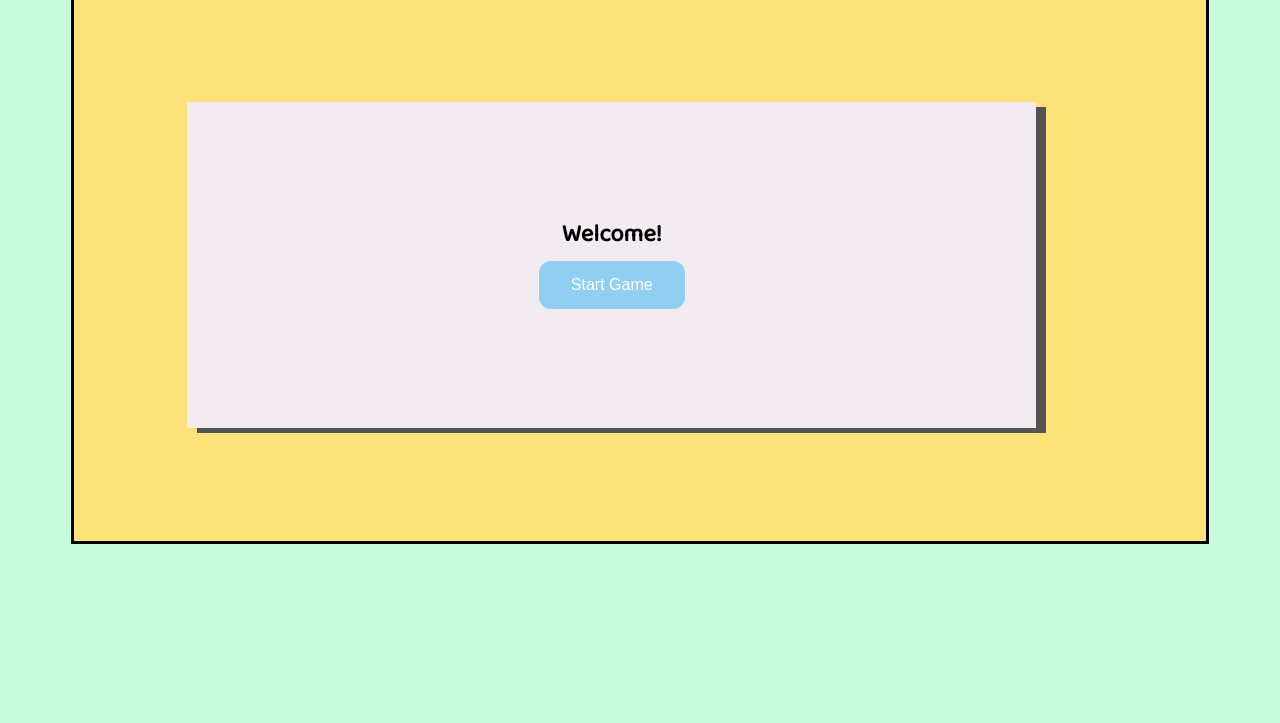
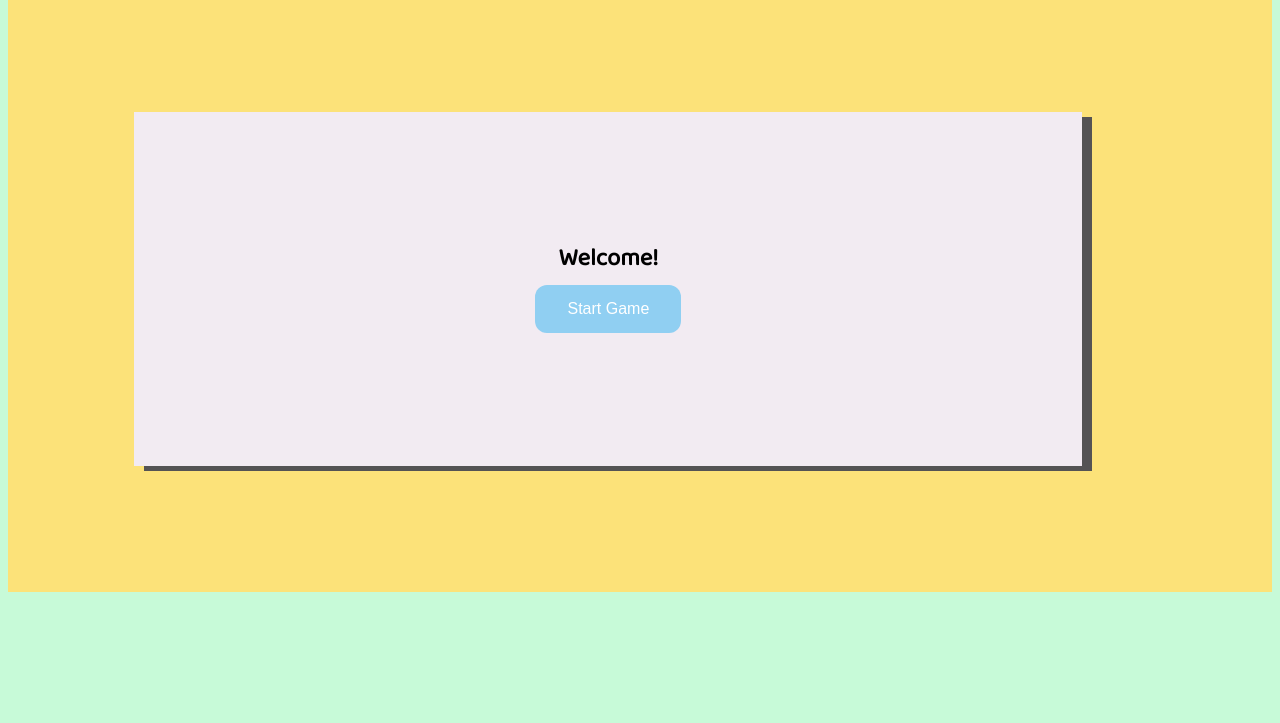
Before and after one commit to sylviapap/whack-a-virus, a plain HTML site: page index.html in a window 1280 px wide. Shown: the part 77-800 px from the top of the page. Drawn offline with Linux system fonts and the light colour scheme.

Commit message:
no border

```diff
--- a/styles.css
+++ b/styles.css
@@ -22,12 +22,9 @@ h2 {
 
 .wrapper {
 	display: flex;
-	border: 3px solid black;
 	background: #fce279;
 	overflow-y: auto;
 	overflow-x: auto;
-	margin-left: 5%;
-	margin-right: 5%;
 }
 
 #welcome {
```
